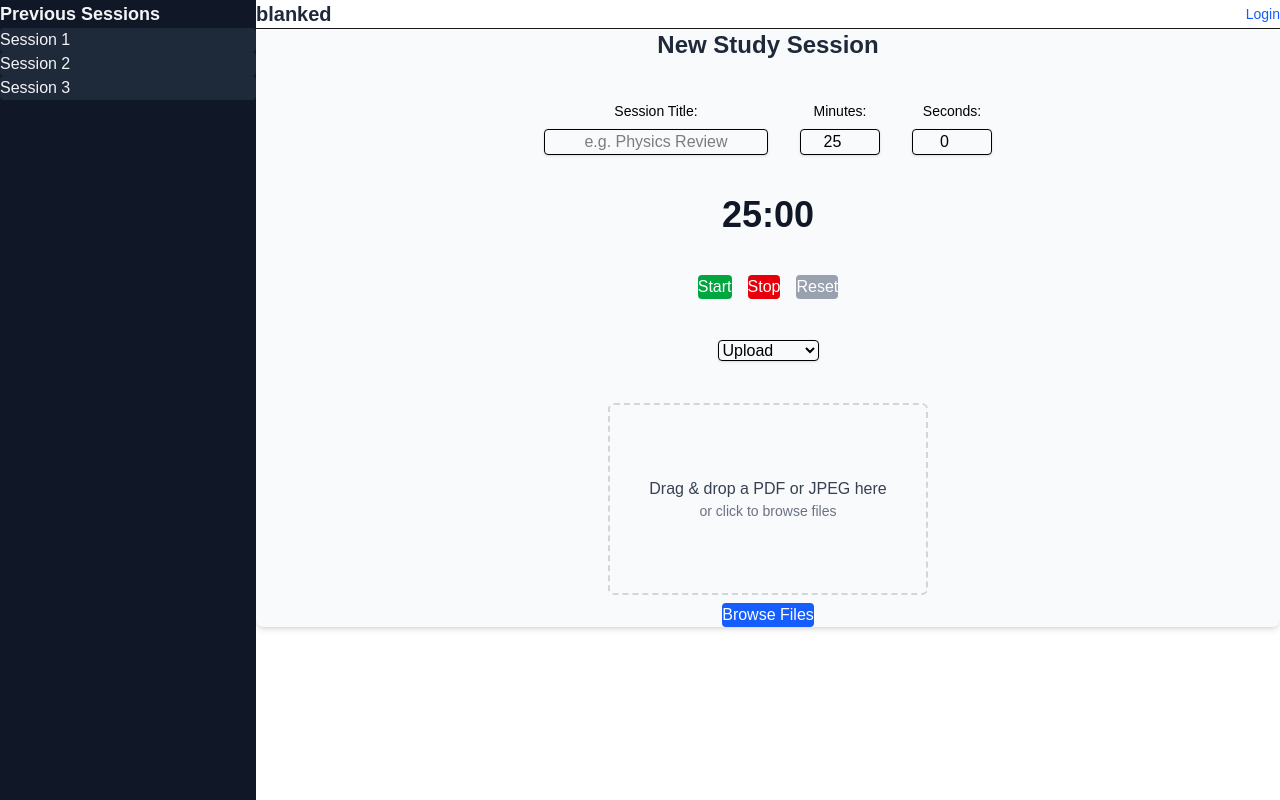
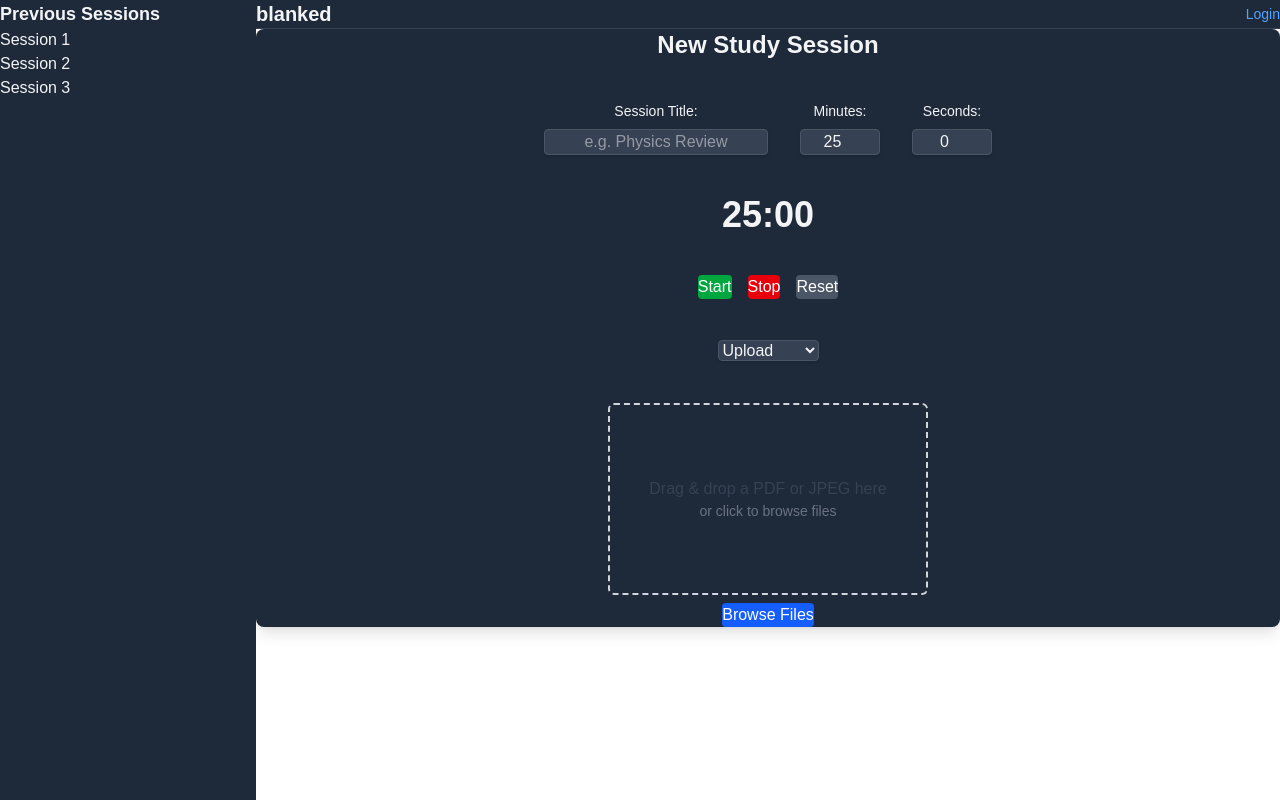
Before and after one commit to Daiyan-Zubaier/study-budy, a Next.js app in the folder frontend/: page /session in a window 1280 px wide. Built offline with nearby package versions, Linux system fonts and the light colour scheme; no server answers.

Commit message:
Apply dark theme styling across frontend

```diff
--- a/frontend/src/app/components/Flashcards.tsx
+++ b/frontend/src/app/components/Flashcards.tsx
@@ -89,16 +89,16 @@ export default function Flashcards({ file, autoGenerate = false, sessionId }: Fl
   }, [autoGenerate]);
 
   if (!file) {
-    return <div className="p-4 bg-gray-100 rounded shadow text-center">Please upload a file first.</div>;
+    return <div className="p-4 bg-gray-800 text-gray-100 rounded shadow text-center">Please upload a file first.</div>;
   }
 
   if (loading) {
-    return <div className="p-4 bg-gray-100 rounded shadow text-center">Generating flashcards...</div>;
+    return <div className="p-4 bg-gray-800 text-gray-100 rounded shadow text-center">Generating flashcards...</div>;
   }
 
   if (flashcards.length === 0) {
     return (
-      <div className="p-4 bg-gray-100 rounded shadow text-center">
+      <div className="p-4 bg-gray-800 text-gray-100 rounded shadow text-center">
         <button
           className="rounded bg-green-600 px-4 py-2 text-white hover:bg-green-700"
           onClick={handleGenerate}
@@ -112,9 +112,9 @@ export default function Flashcards({ file, autoGenerate = false, sessionId }: Fl
   const current = flashcards[currentIndex];
 
   return (
-    <div className="p-4 bg-gray-100 rounded shadow text-center w-full max-w-md">
+    <div className="p-4 bg-gray-800 text-gray-100 rounded shadow text-center w-full max-w-md">
       <div
-        className="bg-white rounded shadow p-6 text-lg font-semibold cursor-pointer min-h-[100px] flex items-center justify-center"
+        className="bg-gray-700 rounded shadow p-6 text-lg font-semibold cursor-pointer min-h-[100px] flex items-center justify-center"
         onClick={() => setShowAnswer(!showAnswer)}
       >
         {showAnswer ? current.answer : current.question}
@@ -122,7 +122,7 @@ export default function Flashcards({ file, autoGenerate = false, sessionId }: Fl
 
       <div className="flex justify-between mt-4">
         <button
-          className="bg-gray-300 px-4 py-2 rounded hover:bg-gray-400"
+          className="bg-gray-600 text-white px-4 py-2 rounded hover:bg-gray-500"
           onClick={() => {
             setCurrentIndex((i) => Math.max(0, i - 1));
             setShowAnswer(false);
@@ -131,11 +131,11 @@ export default function Flashcards({ file, autoGenerate = false, sessionId }: Fl
         >
           Prev
         </button>
-        <div className="text-sm text-gray-600 mt-2">
+        <div className="text-sm text-gray-300 mt-2">
           {currentIndex + 1} / {flashcards.length}
         </div>
         <button
-          className="bg-gray-300 px-4 py-2 rounded hover:bg-gray-400"
+          className="bg-gray-600 text-white px-4 py-2 rounded hover:bg-gray-500"
           onClick={() => {
             setCurrentIndex((i) => Math.min(flashcards.length - 1, i + 1));
             setShowAnswer(false);
--- a/frontend/src/app/components/PdfUploadModal.tsx
+++ b/frontend/src/app/components/PdfUploadModal.tsx
@@ -30,7 +30,7 @@ export default function PdfUploadModal({ open, onClose, onFile }: PdfUploadModal
 
   return (
     <div className="fixed inset-0 z-50 flex items-center justify-center bg-black/50 p-4">
-      <div className="w-full max-w-lg rounded-lg bg-white p-6 shadow-lg">
+      <div className="w-full max-w-lg rounded-lg bg-gray-900 text-gray-100 p-6 shadow-lg">
         <div className="mb-4 flex items-center justify-between">
           <h2 className="text-lg font-semibold">Upload PDF</h2>
           <button onClick={onClose} className="text-gray-500 hover:text-gray-700">✕</button>
@@ -38,20 +38,20 @@ export default function PdfUploadModal({ open, onClose, onFile }: PdfUploadModal
 
         <div
           {...getRootProps()}
-          className="flex h-48 cursor-pointer flex-col items-center justify-center rounded-md border-2 border-dashed border-gray-300 p-4 text-center hover:border-blue-400"
+          className="flex h-48 cursor-pointer flex-col items-center justify-center rounded-md border-2 border-dashed border-gray-600 p-4 text-center hover:border-blue-400"
         >
           <input {...getInputProps()} />
           {isDragActive ? (
-            <p className="text-blue-600">Drop the PDF here ...</p>
+            <p className="text-blue-400">Drop the PDF here ...</p>
           ) : (
             <>
-              <p className="text-gray-700">Drag & drop a PDF here, or click to select</p>
-              <p className="mt-2 text-sm text-gray-500">Only .pdf files are accepted</p>
+              <p className="text-gray-300">Drag & drop a PDF here, or click to select</p>
+              <p className="mt-2 text-sm text-gray-400">Only .pdf files are accepted</p>
             </>
           )}
         </div>
 
-        {loading && <p className="mt-4 text-sm text-gray-600">Processing…</p>}
+        {loading && <p className="mt-4 text-sm text-gray-400">Processing…</p>}
       </div>
     </div>
   );
--- a/frontend/src/app/components/Quiz.tsx
+++ b/frontend/src/app/components/Quiz.tsx
@@ -44,14 +44,14 @@ export default function Quiz({ file, autoGenerate = false }: QuizProps) {
 
   if (!file) {
     return (
-      <div className="p-4 bg-gray-100 rounded shadow text-center">
+      <div className="p-4 bg-gray-800 text-gray-100 rounded shadow text-center">
         Please upload a file first.
       </div>
     );
   }
 
   return (
-    <div className="p-4 bg-gray-100 rounded shadow text-center">
+    <div className="p-4 bg-gray-800 text-gray-100 rounded shadow text-center">
       <button
         className="bg-purple-600 text-white px-4 py-2 rounded hover:bg-purple-700 mb-4"
         onClick={handleGenerate}
@@ -61,16 +61,16 @@ export default function Quiz({ file, autoGenerate = false }: QuizProps) {
       </button>
       {quiz && (
         <div>
-          <p className="text-sm text-gray-600">Generated Quiz:</p>
-          <pre className="text-xs bg-white p-2 rounded max-h-40 overflow-auto">
+          <p className="text-sm text-gray-300">Generated Quiz:</p>
+          <pre className="text-xs bg-gray-700 p-2 rounded max-h-40 overflow-auto text-gray-100">
             {quiz}
           </pre>
         </div>
       )}
       {fileText && !quiz && (
         <div>
-          <p className="text-sm text-gray-600">File contents (for demo):</p>
-          <pre className="text-xs bg-white p-2 rounded max-h-40 overflow-auto">
+          <p className="text-sm text-gray-300">File contents (for demo):</p>
+          <pre className="text-xs bg-gray-700 p-2 rounded max-h-40 overflow-auto text-gray-100">
             {fileText}
           </pre>
         </div>
--- a/frontend/src/app/layout.tsx
+++ b/frontend/src/app/layout.tsx
@@ -10,9 +10,9 @@ export const metadata = {
 export default function RootLayout({ children }: { children: ReactNode }) {
   return (
     <html lang="en">
-      <body className="flex min-h-screen bg-white">
+      <body className="flex min-h-screen bg-gray-900 text-gray-100">
         {/* Left Sticky Sidebar */}
-        <aside className="sticky top-0 h-screen w-64 overflow-y-auto bg-gray-900 text-gray-100 p-4">
+        <aside className="sticky top-0 h-screen w-64 overflow-y-auto bg-gray-800 text-gray-100 p-4">
           <h2 className="text-lg font-semibold mb-4">Previous Sessions</h2>
           <div className="space-y-2">
             {/* Placeholder session items */}
@@ -25,10 +25,10 @@ export default function RootLayout({ children }: { children: ReactNode }) {
         {/* Main Content Area */}
         <div className="flex flex-1 flex-col">
           {/* Top Navbar */}
-          <header className="flex items-center justify-between border-b bg-white px-6 py-4">
-            <span className="text-xl font-bold text-gray-800">blanked</span>
+          <header className="flex items-center justify-between border-b border-gray-700 bg-gray-800 px-6 py-4">
+            <span className="text-xl font-bold text-gray-100">blanked</span>
             {/* Placeholder for future auth */}
-            <span className="text-sm text-blue-600 cursor-pointer">Login</span>
+            <span className="text-sm text-blue-400 cursor-pointer">Login</span>
           </header>
 
           {/* Page Content */}
--- a/frontend/src/app/page.tsx
+++ b/frontend/src/app/page.tsx
@@ -2,7 +2,7 @@ import Link from "next/link";
 
 export default function Page() {
   return (
-    <div className="flex h-full items-center justify-center p-4">
+    <div className="flex h-full items-center justify-center p-4 text-gray-100">
       <Link href="/session">
         <button className="rounded bg-blue-600 px-6 py-3 text-white hover:bg-blue-700">
           Start session
--- a/frontend/src/app/session/page.tsx
+++ b/frontend/src/app/session/page.tsx
@@ -121,8 +121,8 @@ export default function SessionPage() {
   }
 
   return (
-    <div className=" text-black flex flex-col items-center justify-center min-h-[70vh] gap-10 bg-gray-50 p-6 rounded-lg shadow-md">
-      <h1 className="text-2xl font-bold text-gray-800">{sessionTitle || "New Study Session"}</h1>
+    <div className="text-gray-100 flex flex-col items-center justify-center min-h-[70vh] gap-10 bg-gray-800 p-6 rounded-lg shadow-lg">
+      <h1 className="text-2xl font-bold">{sessionTitle || "New Study Session"}</h1>
 
       <div className="flex flex-wrap items-end justify-center gap-8">
         <div className="flex flex-col items-center gap-2">
@@ -133,7 +133,7 @@ export default function SessionPage() {
             value={sessionTitle}
             onChange={(e) => setSessionTitle(e.target.value)}
             onKeyDown={(e) => { if (e.key === "Enter") e.currentTarget.blur(); }}
-            className="w-56 rounded border px-3 py-1 text-center shadow-sm focus:border-blue-500 focus:outline-none"
+            className="w-56 rounded border border-gray-600 bg-gray-700 px-3 py-1 text-center shadow-sm focus:border-blue-500 focus:outline-none"
           />
         </div>
 
@@ -144,7 +144,7 @@ export default function SessionPage() {
             min={0}
             value={inputMinutes}
             onChange={handleMinutesChange}
-            className="w-20 rounded border px-2 py-1 text-center shadow-sm focus:border-blue-500 focus:outline-none"
+            className="w-20 rounded border border-gray-600 bg-gray-700 px-2 py-1 text-center shadow-sm focus:border-blue-500 focus:outline-none"
             disabled={running}
           />
         </div>
@@ -157,13 +157,13 @@ export default function SessionPage() {
             max={59}
             value={inputSeconds}
             onChange={handleSecondsChange}
-            className="w-20 rounded border px-2 py-1 text-center shadow-sm focus:border-blue-500 focus:outline-none"
+            className="w-20 rounded border border-gray-600 bg-gray-700 px-2 py-1 text-center shadow-sm focus:border-blue-500 focus:outline-none"
             disabled={running}
           />
         </div>
       </div>
 
-      <div className="text-4xl font-bold text-gray-900">
+      <div className="text-4xl font-bold">
         {Math.floor(secondsLeft / 60).toString().padStart(2, "0")}
         :
         {(secondsLeft % 60).toString().padStart(2, "0")}
@@ -171,12 +171,12 @@ export default function SessionPage() {
       <div className="flex gap-4">
         <button className="bg-green-600 text-white px-4 py-2 rounded hover:bg-green-700" onClick={startTimer} disabled={running || secondsLeft === 0}>Start</button>
         <button className="bg-red-600 text-white px-4 py-2 rounded hover:bg-red-700" onClick={stopTimer} disabled={!running}>Stop</button>
-        <button className="bg-gray-400 text-white px-4 py-2 rounded hover:bg-gray-500" onClick={resetTimer}>Reset</button>
+        <button className="bg-gray-600 text-white px-4 py-2 rounded hover:bg-gray-500" onClick={resetTimer}>Reset</button>
       </div>
 
       <div>
         <select
-          className="rounded border px-4 py-2 shadow-sm focus:border-blue-500 focus:outline-none"
+          className="rounded border border-gray-600 bg-gray-700 px-4 py-2 shadow-sm focus:border-blue-500 focus:outline-none"
           value={option}
           onChange={(e) => setOption(e.target.value as "upload" | "flashcards" | "quiz")}
         >
--- a/frontend/src/styles/globals.css
+++ b/frontend/src/styles/globals.css
@@ -1,14 +1,14 @@
 @import "tailwindcss";
 
 :root {
-  --background: #ffffff;
-  --foreground: #171717;
+  --background: #0a0a0a;
+  --foreground: #ededed;
 }
 
-@media (prefers-color-scheme: dark) {
+@media (prefers-color-scheme: light) {
   :root {
-    --background: #0a0a0a;
-    --foreground: #ededed;
+    --background: #ffffff;
+    --foreground: #171717;
   }
 }
 
```
